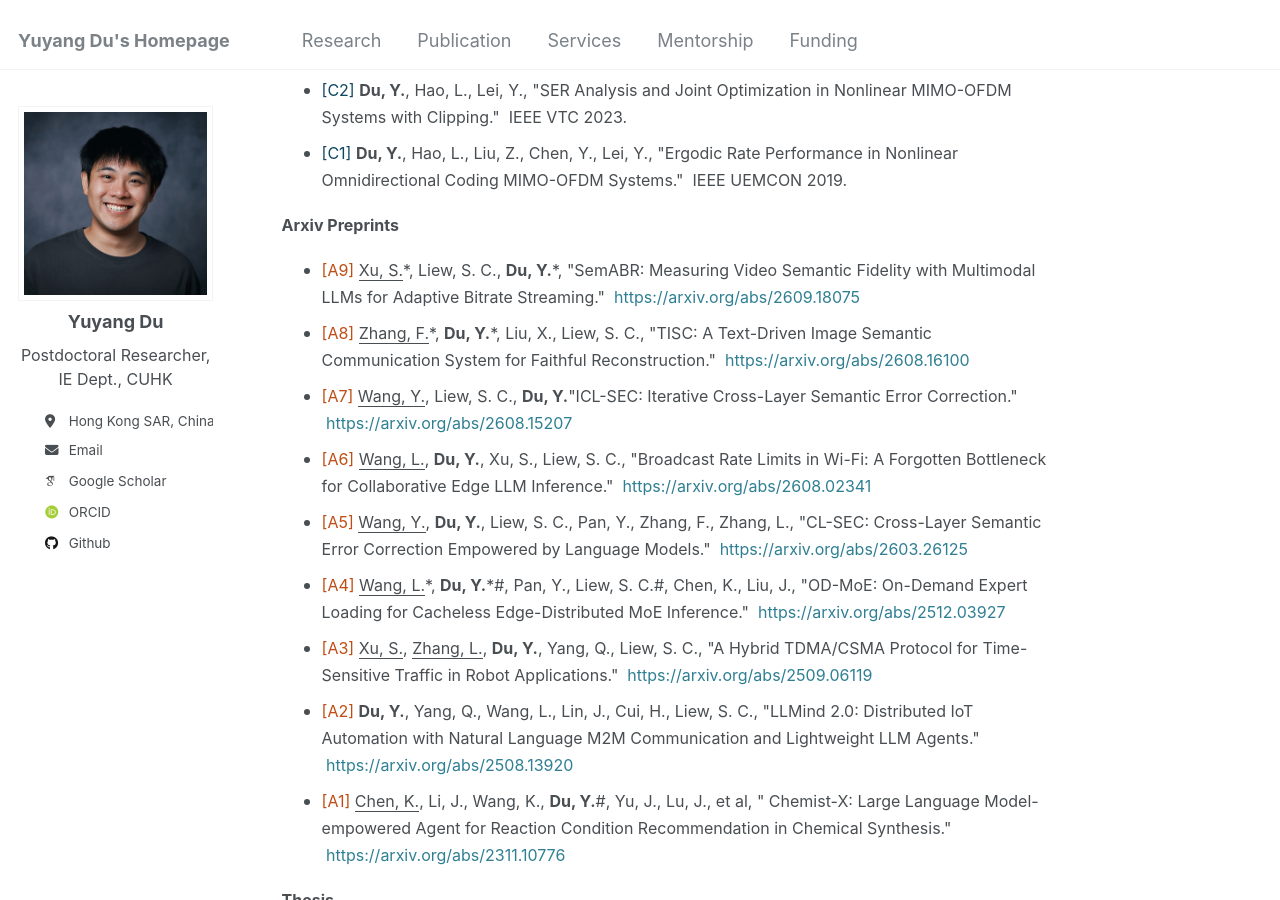
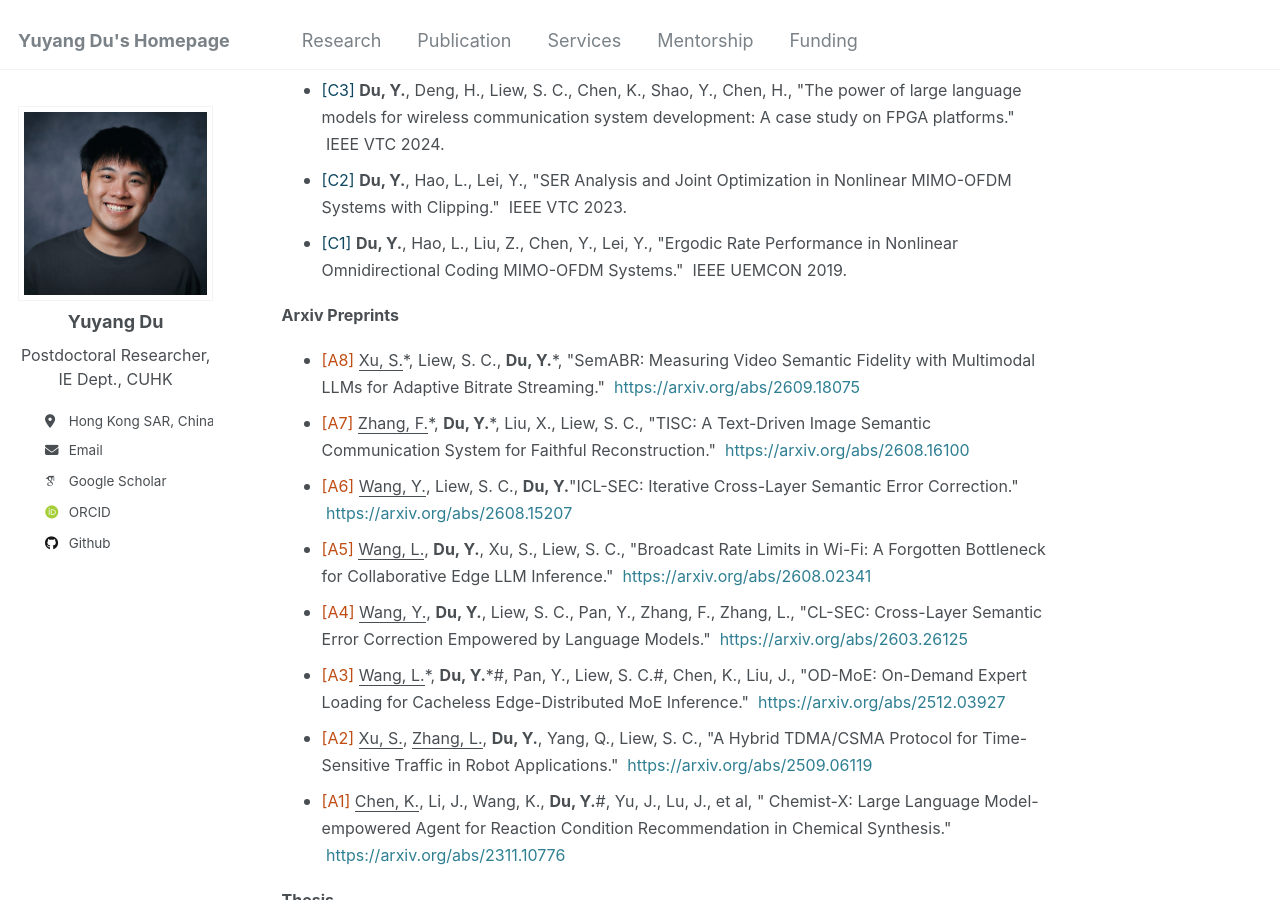
Before and after one commit to yuyangdu01/yuyangdu01.github.io, a Jekyll site: the page built from _pages/publication.md, in a window 1280 px wide and 900 px high, scrolled down 2161 px. Built offline with Jekyll 4.4.1, drawn with Linux system fonts in a browser that asks for light colours; some web fonts are replaced; some of the changed text lies outside the part shown.

Commit message:
Update publication.md

```diff
--- a/_pages/publication.md
+++ b/_pages/publication.md
@@ -17,6 +17,7 @@ a {
 
 <font size=2><br>Note: * denotes equal contribution, # denotes corresponding author or project lead, <u>names underlined</u> represent students/research staff I have mentored</font><br>
 <font size=3><b>Journals</b></font>
+* <font size=3><span style="color: #bf4d14;">[A2]</span> <b>Du, Y.</b>, Yang, Q., Wang, L., Lin, J., Cui, H., Liew, S. C., "LLMind 2.0: Distributed IoT Automation with Natural Language M2M Communication and Lightweight LLM Agents." &nbsp;IEEE Internet of Things Journal</font>
 * <font size=3><span style="color: #bf4d14;">[J12]</span> <u>Zhang, Y.</u>, <u>Chen, X.</u>, Chen, K., <b>Du, Y.</b>#, Dang, X., Heng, P. A., "The Dual-use Dilemma in LLMs: Reconciling Safety and Utility in Scientific Question Answering." &nbsp;Nature Communications, 2026</font>
 * <font size=3><span style="color: #3a7c22;">[J11]</span> <u>Wang, L.</u>*, <u>Lin, J.</u>*, <b>Du, Y.</b>*, Pan, Y., Chen, K., Liew, S. C., "Fine-Tuning Lightweight LLM for Enhanced Network Understanding: A Rephrase and Contrast Approach." &nbsp;IEEE Transactions on Machine Learning in Communications and Networking, 2026.</font>
 * <font size=3><span style="color: #3a7c22;">[J10]</span> <u>Zhang, F.</u>*, <b>Du, Y.</b>*, Chen, K.*, Shao,Y., Liew, S. C., "Out-of-Distribution in Image Semantic Communication: A Solution with Multimodal Large Language Models." &nbsp;IEEE Transactions on Machine Learning in Communications and Networking, 2025.</font>
@@ -47,14 +48,13 @@ a {
 * <font size=3><span style="color: #0f4761;">[C1]</span> <b>Du, Y.</b>, Hao, L., Liu, Z., Chen, Y., Lei, Y., "Ergodic Rate Performance in Nonlinear Omnidirectional Coding MIMO-OFDM Systems." &nbsp;IEEE UEMCON 2019.</font>
 
 <font size=3><b>Arxiv Preprints</b></font>
-* <font size=3><span style="color: #bf4d14;">[A9]</span> <u>Xu, S.</u>*, Liew, S. C., <b>Du, Y.</b>*, "SemABR: Measuring Video Semantic Fidelity with Multimodal LLMs for Adaptive Bitrate Streaming." &nbsp;<a href="https://arxiv.org/abs/2609.18075">https://arxiv.org/abs/2609.18075</a></font>
-* <font size=3><span style="color: #bf4d14;">[A8]</span> <u>Zhang, F.</u>*, <b>Du, Y.</b>*, Liu, X., Liew, S. C., "TISC: A Text-Driven Image Semantic Communication System for Faithful Reconstruction." &nbsp;<a href="https://arxiv.org/abs/2608.16100">https://arxiv.org/abs/2608.16100</a></font>
-* <font size=3><span style="color: #bf4d14;">[A7]</span> <u>Wang, Y.</u>, Liew, S. C., <b>Du, Y.</b>"ICL-SEC: Iterative Cross-Layer Semantic Error Correction." &nbsp;<a href="https://arxiv.org/abs/2608.15207">https://arxiv.org/abs/2608.15207</a></font>
-* <font size=3><span style="color: #bf4d14;">[A6]</span> <u>Wang, L.</u>, <b>Du, Y.</b>, Xu, S., Liew, S. C., "Broadcast Rate Limits in Wi-Fi: A Forgotten Bottleneck for Collaborative Edge LLM Inference." &nbsp;<a href="https://arxiv.org/abs/2608.02341">https://arxiv.org/abs/2608.02341</a></font>
-* <font size=3><span style="color: #bf4d14;">[A5]</span> <u>Wang, Y.</u>, <b>Du, Y.</b>, Liew, S. C., Pan, Y., Zhang, F., Zhang, L., "CL-SEC: Cross-Layer Semantic Error Correction Empowered by Language Models." &nbsp;<a href="https://arxiv.org/abs/2603.26125">https://arxiv.org/abs/2603.26125</a></font>
-* <font size=3><span style="color: #bf4d14;">[A4]</span> <u>Wang, L.</u>*, <b>Du, Y.</b>*#, Pan, Y., Liew, S. C.#, Chen, K., Liu, J., "OD-MoE: On-Demand Expert Loading for Cacheless Edge-Distributed MoE Inference." &nbsp;<a href="https://arxiv.org/abs/2512.03927">https://arxiv.org/abs/2512.03927</a></font>
-* <font size=3><span style="color: #bf4d14;">[A3]</span> <u>Xu, S.</u>, <u>Zhang, L.</u>, <b>Du, Y.</b>, Yang, Q., Liew, S. C., "A Hybrid TDMA/CSMA Protocol for Time-Sensitive Traffic in Robot Applications." &nbsp;<a href="https://arxiv.org/abs/2509.06119">https://arxiv.org/abs/2509.06119</a></font>
-* <font size=3><span style="color: #bf4d14;">[A2]</span> <b>Du, Y.</b>, Yang, Q., Wang, L., Lin, J., Cui, H., Liew, S. C., "LLMind 2.0: Distributed IoT Automation with Natural Language M2M Communication and Lightweight LLM Agents." &nbsp;<a href="https://arxiv.org/abs/2508.13920">https://arxiv.org/abs/2508.13920</a></font>
+* <font size=3><span style="color: #bf4d14;">[A8]</span> <u>Xu, S.</u>*, Liew, S. C., <b>Du, Y.</b>*, "SemABR: Measuring Video Semantic Fidelity with Multimodal LLMs for Adaptive Bitrate Streaming." &nbsp;<a href="https://arxiv.org/abs/2609.18075">https://arxiv.org/abs/2609.18075</a></font>
+* <font size=3><span style="color: #bf4d14;">[A7]</span> <u>Zhang, F.</u>*, <b>Du, Y.</b>*, Liu, X., Liew, S. C., "TISC: A Text-Driven Image Semantic Communication System for Faithful Reconstruction." &nbsp;<a href="https://arxiv.org/abs/2608.16100">https://arxiv.org/abs/2608.16100</a></font>
+* <font size=3><span style="color: #bf4d14;">[A6]</span> <u>Wang, Y.</u>, Liew, S. C., <b>Du, Y.</b>"ICL-SEC: Iterative Cross-Layer Semantic Error Correction." &nbsp;<a href="https://arxiv.org/abs/2608.15207">https://arxiv.org/abs/2608.15207</a></font>
+* <font size=3><span style="color: #bf4d14;">[A5]</span> <u>Wang, L.</u>, <b>Du, Y.</b>, Xu, S., Liew, S. C., "Broadcast Rate Limits in Wi-Fi: A Forgotten Bottleneck for Collaborative Edge LLM Inference." &nbsp;<a href="https://arxiv.org/abs/2608.02341">https://arxiv.org/abs/2608.02341</a></font>
+* <font size=3><span style="color: #bf4d14;">[A4]</span> <u>Wang, Y.</u>, <b>Du, Y.</b>, Liew, S. C., Pan, Y., Zhang, F., Zhang, L., "CL-SEC: Cross-Layer Semantic Error Correction Empowered by Language Models." &nbsp;<a href="https://arxiv.org/abs/2603.26125">https://arxiv.org/abs/2603.26125</a></font>
+* <font size=3><span style="color: #bf4d14;">[A3]</span> <u>Wang, L.</u>*, <b>Du, Y.</b>*#, Pan, Y., Liew, S. C.#, Chen, K., Liu, J., "OD-MoE: On-Demand Expert Loading for Cacheless Edge-Distributed MoE Inference." &nbsp;<a href="https://arxiv.org/abs/2512.03927">https://arxiv.org/abs/2512.03927</a></font>
+* <font size=3><span style="color: #bf4d14;">[A2]</span> <u>Xu, S.</u>, <u>Zhang, L.</u>, <b>Du, Y.</b>, Yang, Q., Liew, S. C., "A Hybrid TDMA/CSMA Protocol for Time-Sensitive Traffic in Robot Applications." &nbsp;<a href="https://arxiv.org/abs/2509.06119">https://arxiv.org/abs/2509.06119</a></font>
 * <font size=3><span style="color: #bf4d14;">[A1]</span> <u>Chen, K.</u>, Li, J., Wang, K., <b>Du, Y.</b>#, Yu, J., Lu, J., et al, " Chemist-X: Large Language Model-empowered Agent for Reaction Condition Recommendation in Chemical Synthesis." &nbsp;<a href="https://arxiv.org/abs/2311.10776">https://arxiv.org/abs/2311.10776</a></font>
 
 <font size=3><b>Thesis</b></font>
```
